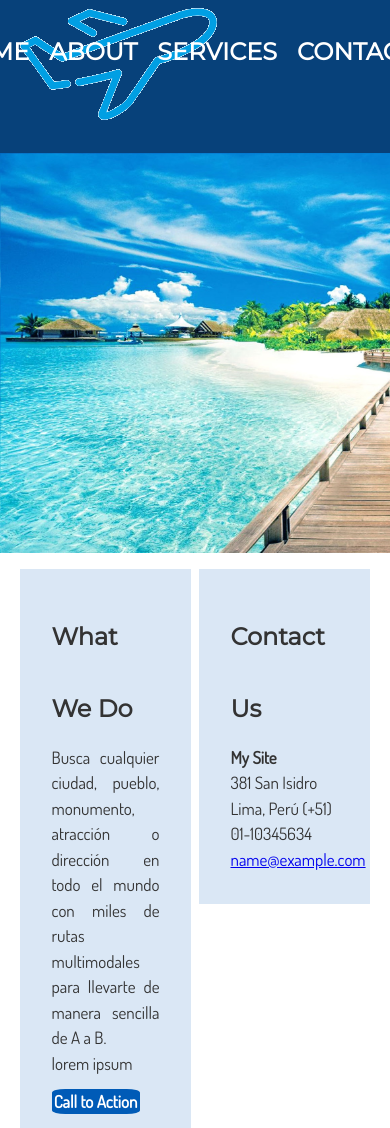
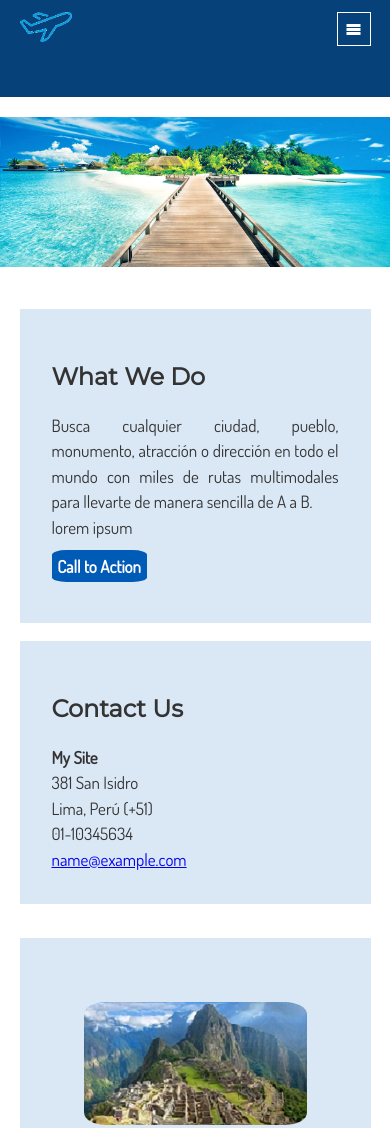
Before and after one commit to MollyGreace/MiWeb, a plain HTML site: page index.html in a window 390 px wide. Shown: the top 1128 px of the page. Drawn offline with Linux system fonts and the light colour scheme; files whose address does not match are found by name.

Commit message:
añade responsive para celular

```diff
--- a/css/main.css
+++ b/css/main.css
@@ -1,9 +1,11 @@
+/*CLASES REUTILIZABLES*/
 *{
   box-sizing: border-box;
   margin: 0;
   padding: 0;
   font-family: 'Montserrat', sans-serif;
 }
+
 h4, p, a {
   font-family: 'Dosis', sans-serif;
   font-size: 17px;
@@ -28,159 +30,21 @@ h4, p, a {
   margin-right: 2%;
   float: left;
 }
-/*.row::before {
-  content:'';
-  display: table;
-  clear: both;
-}*/
-
-/* Grid */
-/*@media (min-width: 0px) and (max-width: 767px) {
-  [class*='col-'] {
-
-  }
-
-  .col-xs-1 {
-    width: 8.33333333%;
-  }
-
-  .col-xs-2 {
-    width: 16.66666667%;
-  }
-
-  .col-xs-3 {
-    width: 25%;
-  }
-
-  .col-xs-4 {
-    width: 33.33333333%;
-  }
-
-  .col-xs-5 {
-    width: 41.66666667%;
-  }
-
-  .col-xs-6 {
-    width: 50%;
-  }
-
-  .col-xs-7 {
-    width: 58.33333333%;
-  }
-
-  .col-xs-8 {
-    width: 66.66666667%;
-  }
-
-  .col-xs-9 {
-    width: 75%;
-  }
-
-  .col-xs-10 {
-    width: 83.33333333%;
-  }
-
-  .col-xs-11 {
-    width: 91.66666667%;
-  }
-
-  .col-xs-12 {
-    width: 100%;
-  }
-
-  .col-xs-offset-1 {
-    width: 8.33333333%;
-  }
-
-  .col-xs-offset-2 {
-    width: 16.66666667%;
-  }
-
-  .col-xs-offset-3 {
-    width: 25%;
-  }
-
-  .col-xs-offset-4 {
-    width: 33.33333333%;
-  }
-
-  .col-xs-offset-5 {
-    width: 41.66666667%;
-  }
-
-  .col-xs-offset-6 {
-    width: 50%;
-  }
-
-  .col-xs-offset-7 {
-    width: 58.33333333%;
-  }
-
-  .col-xs-offset-8 {
-    width: 66.66666667%;
-  }
-
-  .col-xs-offset-9 {
-    width: 75%;
-  }
-
-  .col-xs-offset-10 {
-    width: 83.33333333%;
-  }
-
-  .col-xs-offset-11 {
-    width: 91.66666667%;
-  }
-
-  .col-xs-offset-12 {
-    width: 100%;
-  }
-
-  ul li {
-    visibility: hidden;
-    list-style: none;
-  }
-
-}*/
-
-/*[class*='col-']{
-  color: #fff;
-  font-family: sans-serif;
-  font-size: 14px;
-  font-weight: 700;
-  height: 300px;
-  text-align: center;
-}
-*/
 
 
-/*Una Columna*/
+/*UNA COLUMNA*/
 .all-width {
   width: 100%;
   background-size: cover;
   margin: 0;
 }
 
-/*Dos columnnas*/
-.two-columns .column{
-  width: 49%;
-}
 
-.two-columns .column:nth-child(2n) {
-  margin-right: 0;
-}
 
-/*TRES COLUMNAS*/
-.three-columns .column {
-  width: 32%;
-}
 
-.three-columns .column:nth-child(3n) {
-  margin-right: 0;
-}
 
-/*clases específicas*/
-/*Columna total del header*/
+/*CLASES ESPECÍFICAS*/
+/*HEADER*/
 .all-width .column {
   background-color: #07417a;
   width: 100%;
@@ -189,6 +53,7 @@ h4, p, a {
 div .header-logo {
   display: inline-flex;
 }
+
 nav {
   display: inline-flex;
   text-transform: uppercase;
@@ -196,7 +61,6 @@ nav {
   float: right;
   margin-right: 5%;
 }
-
 
 h1, nav h2{
   color: #ffffff;
@@ -212,11 +76,10 @@ header{
 header h2 {
   margin-right: 5%;
 }
+/*FIN-HEADER*/
 
 
-
-
-/*Home*/
+/*HOME*/
 .all-width .bg-home {
   background-image: url(../assets/images/fondo1.jpeg);
   background-repeat: no-repeat;
@@ -224,9 +87,10 @@ header h2 {
   width: 100%;
   height: 400px;
 }
+/*FIN-HOME*/
 
 
-/*Nosotros*/
+/*NOSOTROS*/
 .section-we {
   padding: 2em;
 }
@@ -244,9 +108,10 @@ header h2 {
   border-radius: 15%;
   font-weight: 700;
 }
+/*FIN-NOSOTROS*/
 
 
-/*Contactos*/
+/*CONTACTOS*/
 .section-contact {
   padding: 2em;
 }
@@ -254,9 +119,10 @@ header h2 {
 .section-contact h2 {
   line-height: 3em;
 }
+/*FIN-CONTACTOS*/
 
 
-/*Card*/
+/*CARDS*/
 .card {
   line-height: 3em;
   padding: 2em;
@@ -280,6 +146,7 @@ header h2 {
 .card p {
   margin-bottom: 10%;
 }
+/*FIN-CARDS*/
 
 
 /*FOOTER*/
@@ -288,3 +155,76 @@ footer p {
   color: #fff;
   padding: 2em;
 }
+/*FIN-FOOTER*/
+
+
+/*GRID SYSTEM*/
+/*SMALL GRID*/
+@media (min-width: 0px) and (max-width: 480px) {
+  .row .column {
+    width: 100%;
+  }
+
+  .column {
+    margin-bottom: 5%;
+  }
+
+  .delete-nav nav{
+    display: none;
+  }
+
+  span {
+    color: #fff;
+    border: 1px solid #fff;
+    float: right;
+    box-sizing: border-box;
+    padding: 0.5em;
+    transform: translateY(-100%);
+  }
+
+  .header-logo figure img {
+    height: 30px;
+  }
+
+  .row .bg-home {
+    background-size: contain;
+    background-color: white;
+    margin-bottom: -12em;
+    margin-top: -2em;
+  }
+
+  .column header {
+    margin-top: 3%;
+  }
+  .row.colum header {
+
+  }
+
+}
+
+/*MEDIUM GRID*/
+@media (min-width: 768px) {
+
+}
+
+/*LARGE GRID*/
+@media (min-width: 1024px) {
+  /*DOS COLUMNAS*/
+.two-columns .column{
+  width: 49%;
+}
+
+.two-columns .column:nth-child(2n) {
+  margin-right: 0;
+}
+
+
+/*TRES COLUMNAS*/
+.three-columns .column {
+  width: 32%;
+}
+
+.three-columns .column:nth-child(3n) {
+  margin-right: 0;
+}
+}
--- a/index.html
+++ b/index.html
@@ -7,47 +7,60 @@
   <meta http-equiv="X-UA-Compatible" content="ie=edge">
   <link href="https://fonts.googleapis.com/css?family=Dosis|Montserrat" rel="stylesheet">
   <link rel="shortcut icon" type="image/x-icon" href="assets/images/icons/favicon.ico">
-
   <link rel="stylesheet" href="assets/images/icons/icomoon/style.css">
   <link rel="stylesheet" href="css/main.css">
   <title>Mi Web Responsive</title>
 </head>
 
 <body>
+  <!--Container de Grid System -->
   <div class="container">
 
+    <!--Primera Fila:HEADER-->
     <div class="row all-width">
+
+      <!--Header - Una sóla Columna -->
       <div class="column">
+        <!--HEADER-->
         <header>
-
+          <!--Logo-->
           <div class="header-logo">
             <figure>
               <img src="assets/images/logo-viajes.png" alt="#">
             </figure>
           </div>
+          <!--Fin Logo-->
 
-          <div class="column">
+          <!--Section Lista de Títulos-->
+          <div class="column delete-nav">
             <nav>
               <h2>Home</h2>
               <h2>About</h2>
               <h2>Services</h2>
               <h2>Contact</h2>
             </nav>
+            <span class="icon-menu"></span>
           </div>
+          <!--Fin Lista de Títulos-->
         </header>
+        <!--FIN HEADER-->
       </div>
+      <!--FIN: Header - Una sóla Columna -->
+
     </div>
+    <!--Fin Primera Fila: HEADER-->
 
-    <!-- HOME -->
+    <!--Segunda Fila: HOME -->
     <div class="row all-width">
       <div class="column bg-home">
       </div>
     </div>
-    <!-- FIN HOME -->
+    <!-- Fin - Segunda Fila: HOME -->
 
 
-
+    <!--Tercera Fila: Sección 02 Columnas-->
     <div class="row two-columns">
+      <!--Section Nosotros-->
       <div class="column">
         <section class="section-we">
           <h2>What We Do</h2>
@@ -57,6 +70,9 @@
           <a href="#">Call to Action</a>
         </section>
       </div>
+      <!--Fin Section Nosotros -->
+
+      <!--Section Contac Us-->
       <div class="column">
         <section class="section-contact">
           <h2>Contact Us</h2>
@@ -67,10 +83,13 @@
           <a id="email" href="#">name@example.com</a>
         </section>
       </div>
+      <!--Fin Section US-->
     </div>
+    <!--Fin Tercera Fila: Sección de 02 Columnas-->
 
-    <!--Cards-->
+    <!--Cuarta Fila: Sección 03 columnas - Cards-->
     <div class="row three-columns">
+      <!--Card 01 - MacchuPicchu-->
       <div class="column card">
         <section class="card">
           <figure>
@@ -86,7 +105,10 @@
           </div>
         </section>
       </div>
-      <div class="column">
+      <!--Fin Card 01-->
+
+      <!--Card 02 - Paris-->
+      <div class="column card">
         <section class="card">
           <figure>
             <img class="card-2" src="assets/images/cards/c2.jpg" alt="">
@@ -101,7 +123,10 @@
           </div>
         </section>
       </div>
-      <div class="column">
+      <!--Fin Card 02-->
+
+      <!--Card 03 - Rio de Janeiro-->
+      <div class="column card">
         <section class="card">
           <figure>
             <img class="card-2" src="assets/images/cards/c3.jpg" alt="image-card">
@@ -119,10 +144,11 @@
           </div>
         </section>
       </div>
+      <!--Fin Card 03-->
     </div>
-    <!--Fin Cards-->
+    <!--Fin Cuarta Fila: Section 03 columnas - Cards-->
 
-    <!--Footer-->
+    <!--Quinta Fila: Footer-->
     <div class="row all-width">
       <div class="column">
         <footer>
@@ -130,8 +156,10 @@
         </footer>
       </div>
     </div>
-    <!--Fin Footer-->
+    <!--Fin Quinta Fila: Footer-->
   </div>
+  <!--FIN  Grid System -->
+
 </body>
 
 </html>
```
